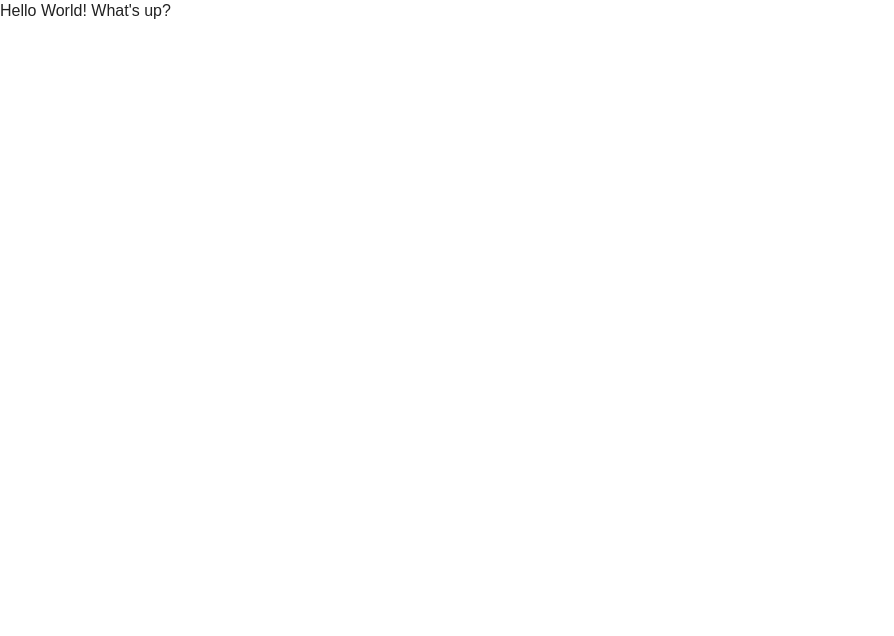
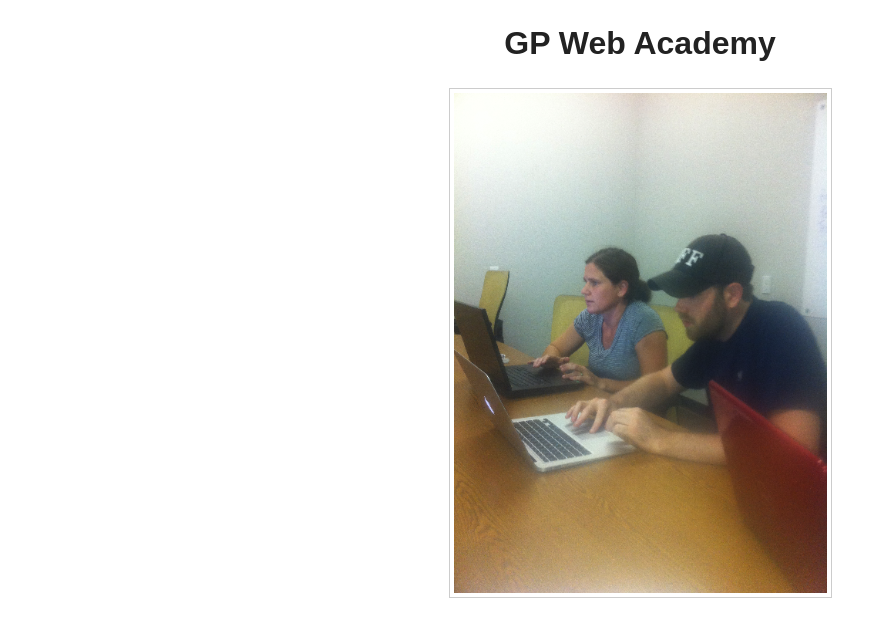
Before and after one commit to gpwebacademy/gpwebacademy.com, a plain HTML site: page index.html in a window 1280 px wide. Shown: the whole page, without its empty margins (0-894 px from the left). Drawn offline with nearby package versions, Linux system fonts and the light colour scheme.

Commit message:
benhall2121@yahoo.com added an image

```diff
--- a/css/style.css
+++ b/css/style.css
@@ -58,7 +58,14 @@ a:focus { outline: thin dotted; }
 /* Improve readability when focused and hovered in all browsers: h5bp.com/h */
 a:hover, a:active { outline: 0; }
 
+.content_wrapper{
+  text-align:center;
+}
 
+.imageBorder{
+  border:1px solid #ccc;
+  padding:4px;
+}
 /* =============================================================================
    Typography
    ========================================================================== */
--- a/index.html
+++ b/index.html
@@ -37,7 +37,10 @@
 
   </header>
   <div role="main">
-  Hello World! What's up?
+      <div class="content_wrapper">
+        <h1>GP Web Academy</h1>
+        <img src="img/workingHard.png" alt="Working Hard" class="imageBorder" />
+      </div>
 
   </div>
   <footer>
```
Also changed, not shown: img/workingHard.png (added).
